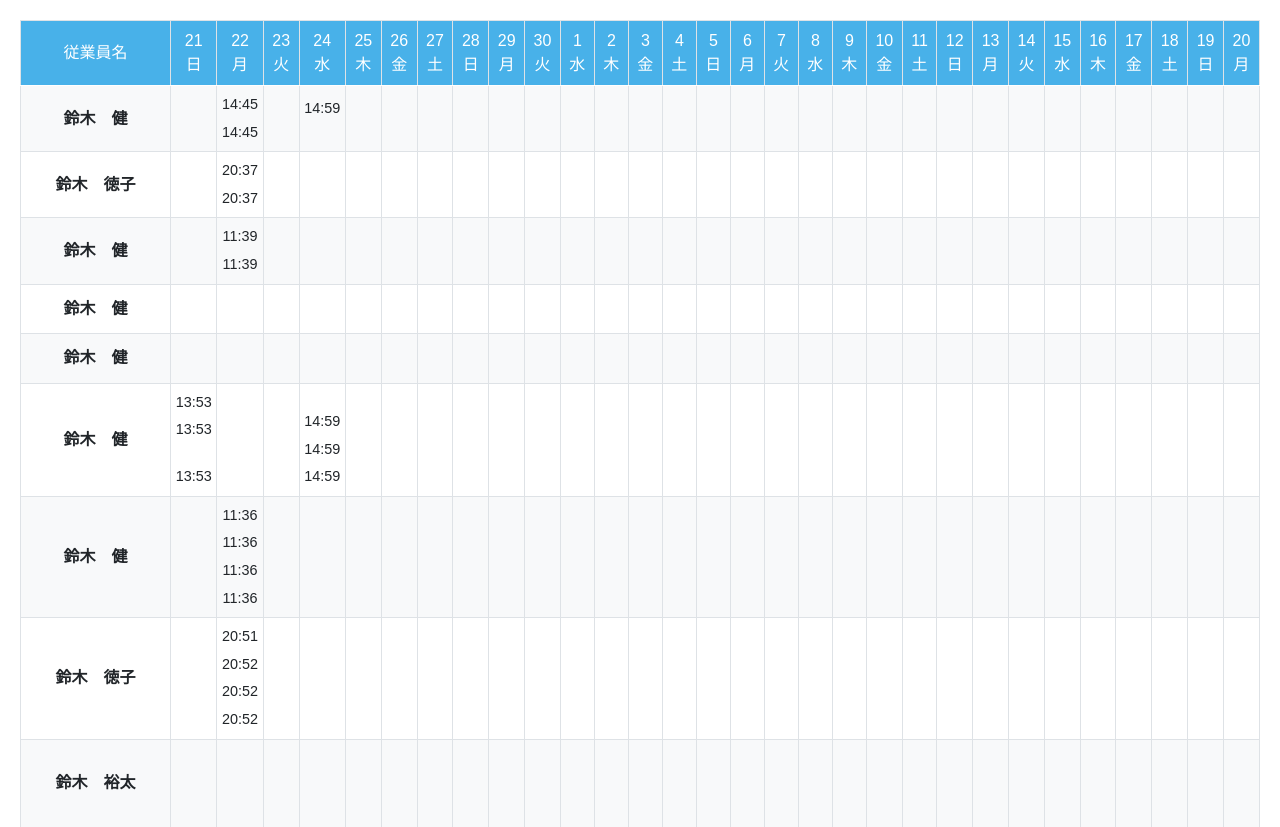
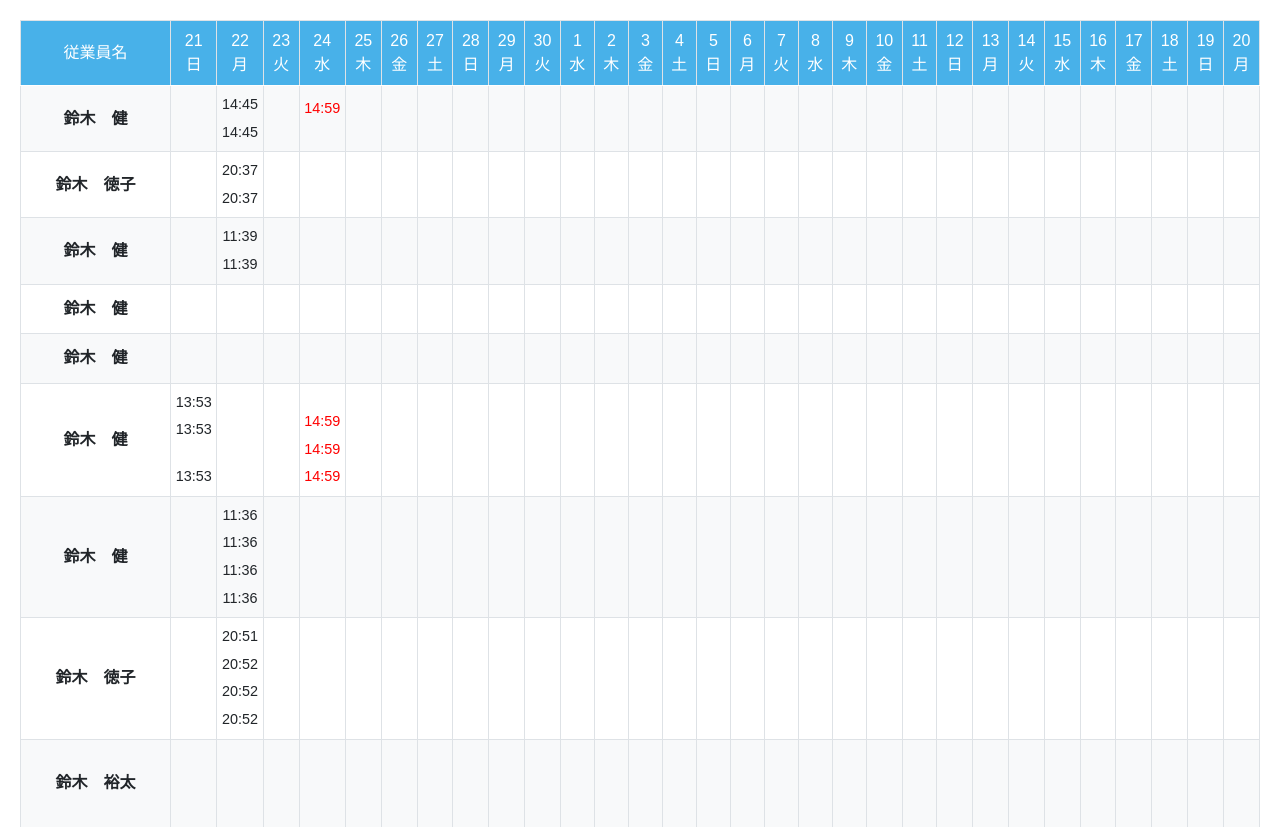
Before and after one commit to suzuki9885/DentalAttendance, a Flask app: page /attendance_history in a window 1280 px wide. Shown: the part 63-890 px from the top of the page. Run offline with Flask 3, Linux system fonts and the light colour scheme.

Commit message:
attendance_historyにおいて表示を変更

```diff
--- a/DentalAttendance/testapp/static/css/attendance_history.css
+++ b/DentalAttendance/testapp/static/css/attendance_history.css
@@ -128,3 +128,7 @@ h1 {
         justify-content: space-between;
     }
 }
+
+.incomplete-attendance {
+    color: red;
+}
--- a/DentalAttendance/testapp/templates/testapp/attendance_history.html
+++ b/DentalAttendance/testapp/templates/testapp/attendance_history.html
@@ -44,7 +44,7 @@
                     <tr>
                         <td style="font-weight: bold;">{{ employee.name }}</td>
                         {% for date in dates %}
-                        <td>
+                        <td class="{% if employee.attendance.get(date.date|string) and ((employee.attendance[date.date|string].arrive and not employee.attendance[date.date|string].leave) or (not employee.attendance[date.date|string].arrive and employee.attendance[date.date|string].leave)) %}incomplete-attendance{% endif %}">
                             {% if employee.attendance.get(date.date|string) %}
                                 {% if employee.employment_type == 'PT' %}
                                     <span class="attendance-time">{{ employee.attendance[date.date|string].arrive or '' }}</span>
```
Also changed, not shown: DentalAttendance/testapp/database/accounts.db.
